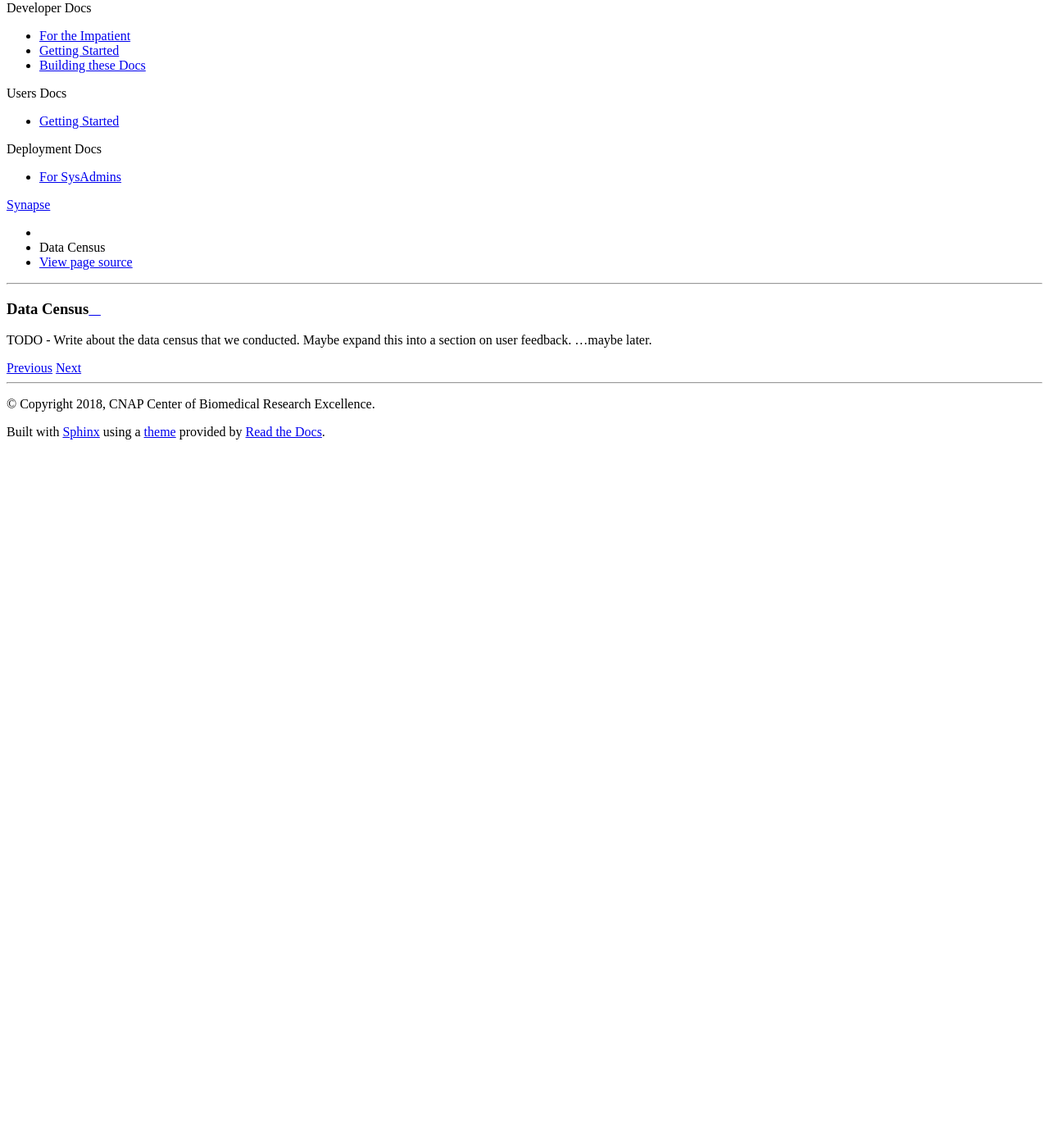
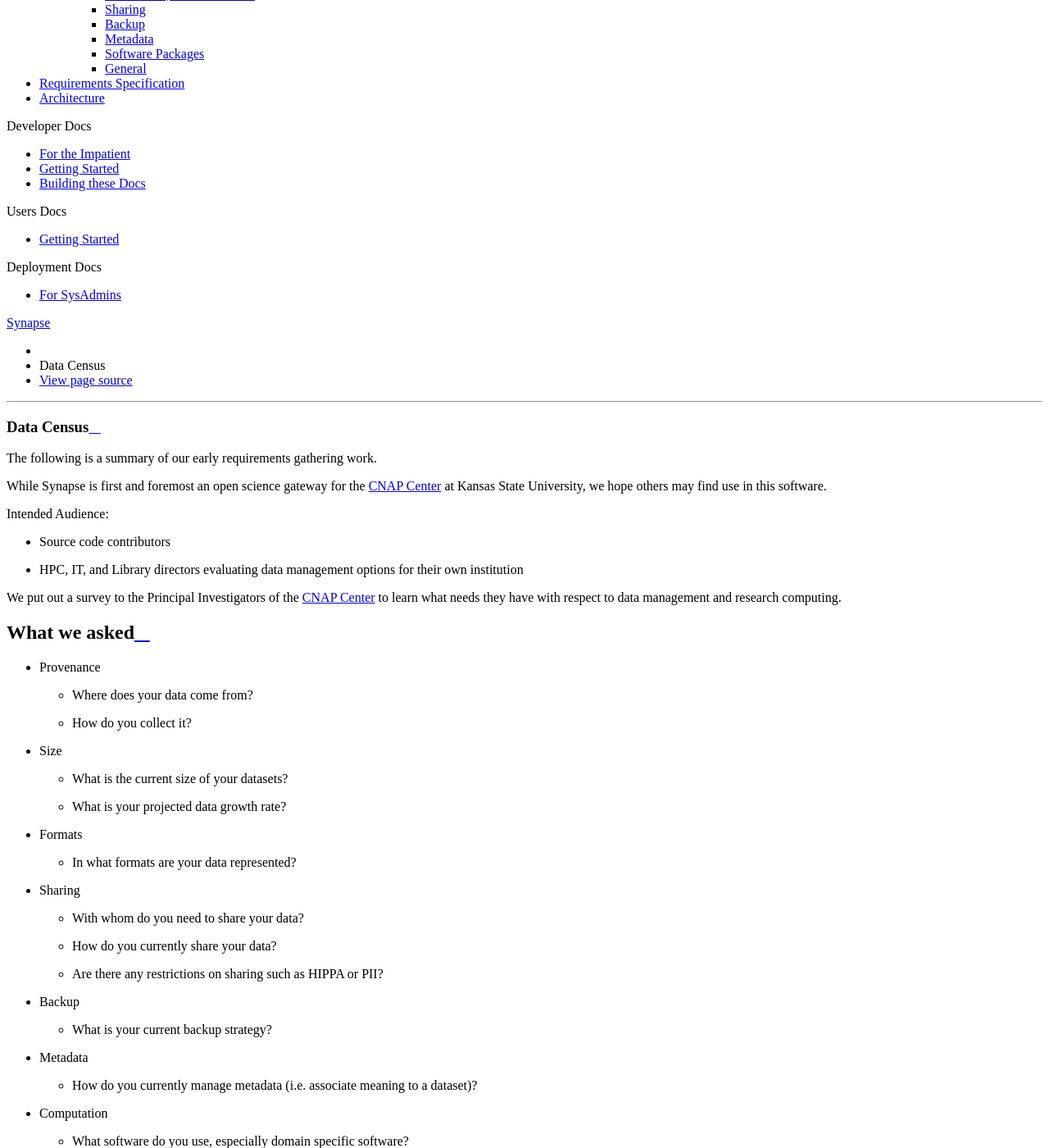
Before and after one commit to cnap-cobre/synapse-docs, a Sphinx documentation site: the page built from source/design/data_census.rst, in a window 1280 px wide and 1400 px high, scrolled down 270 px. Shown: the whole window at 82% size. Built offline with Sphinx 7.4.7 and the Read the Docs theme 2.0.0, drawn with Linux system fonts in a browser that asks for light colours; before the commit the page ends 900 px from its top, so only the background shows below that; some of the changed text lies outside the part shown.

Commit message:
docs: write about data census

```diff
--- a/source/design/data_census.rst
+++ b/source/design/data_census.rst
@@ -2,5 +2,148 @@
 Data Census
 ###########
 
-TODO - Write about the data census that we conducted.  Maybe expand
-this into a section on user feedback.  ...maybe later.
+The following is a summary of our early requirements gathering work.
+
+While Synapse is first and foremost an open science gateway for the
+`CNAP Center <cnap_>`_ at Kansas State University, we hope others may find use
+in this software.
+
+Intended Audience:
+
+* Source code contributors
+* HPC, IT, and Library directors evaluating data management options for their
+  own institution
+
+.. _cnap: http://www.k-state.edu/cnap/
+
+We put out a survey to the Principal Investigators of the `CNAP Center <cnap_>`_
+to learn what needs they have with respect to data management and research
+computing.
+
+.. toctree::
+   :maxdepth: 1
+   :caption: Contents
+
+What we asked
+=============
+
+* Provenance
+
+  * Where does your data come from?
+  * How do you collect it?
+
+* Size
+
+  * What is the current size of your datasets?
+  * What is your projected data growth rate?
+
+* Formats
+
+  * In what formats are your data represented?
+
+* Sharing
+
+  * With whom do you need to share your data?
+  * How do you currently share your data?
+  * Are there any restrictions on sharing such as HIPPA or PII?
+
+* Backup
+
+  * What is your current backup strategy?
+
+* Metadata
+
+  * How do you currently manage metadata (i.e. associate meaning to a dataset)?
+
+* Computation
+
+  * What software do you use, especially domain specific software?
+  * Do you find your computations take a significant amount of time?
+  * What is your experience with HPC resources currently offered
+    (`Beocat <beocat_>`_)?
+  * What is your comfort level with the Linux terminal?
+  * If you had unlimited computing resources, what might you do that you feel
+    you can't do now?
+
+.. _beocat: https://support.beocat.ksu.edu/BeocatDocs/index.php/Main_Page
+
+
+What we learned
+===============
+
+Provenance, Size & Formats
+--------------------------
+
+Rat behavioral data (MED-PC)
+  10s of GB per year, ASCII files
+
+Eye tracking data (EyeLink) from driving simulations
+  < 10 TB currently, under 1 TB per year
+
+Human EEG data
+  < 100 GB per year
+
+Rodent fMRI imagery
+  100 GB - 1 TB in current size, 100 GB per year, nifti format
+
+Rodent behavioral video
+  100 GB - 1 TB in current size, 100 GB per year, *.mp4
+
+2D optical brain images
+  10 - 100 GB in current size, 10 GB per year, unknown
+
+Human cognitive tasks which are encoded into text files via a Livecode program
+  < 1 GB in current size, < 10 GB per year, ASCII
+
+Sharing
+-------
+
+Data will need to be shared both within labs and with external collaborators.
+Common data sharing methods currently in use include:
+
+* Email
+* External Hard Drives
+* Dropbox
+* Google Drive
+
+Backup
+------
+
+Data stored with cloud providers is inherently backed up on distributed,
+redundant infrastructure.  For those not using cloud storage, backup
+strategies may be in place but are not automated or monitored.
+
+Metadata
+--------
+
+* Metadata tends to be included in file names.
+* Schemata tend to be undocumented, known only to those within a lab.
+* As such, data is not easily searchable by its metadata.
+
+.. image:: /_static/metadata.png
+   :width: 600 px
+   :align: center
+
+Software Packages
+-----------------
+
+Software packages include:
+
+* EyeLink
+* IDKSnap
+* JMP
+* Matlab
+* MED-PC
+* Python
+* R (lme4, brms, lattice, ggplot2)
+* SPSS
+* Statistica
+
+General
+-------
+
+* Some users are less comfortable with a command line interface
+* Public hosting of prepared data sets is desired
+* Reproducibility is highly valued
+* Some processes rely on passing around hard drives
+* The ability to search data sets is desired
```
Also changed, not shown: source/_static/metadata.png (added).
